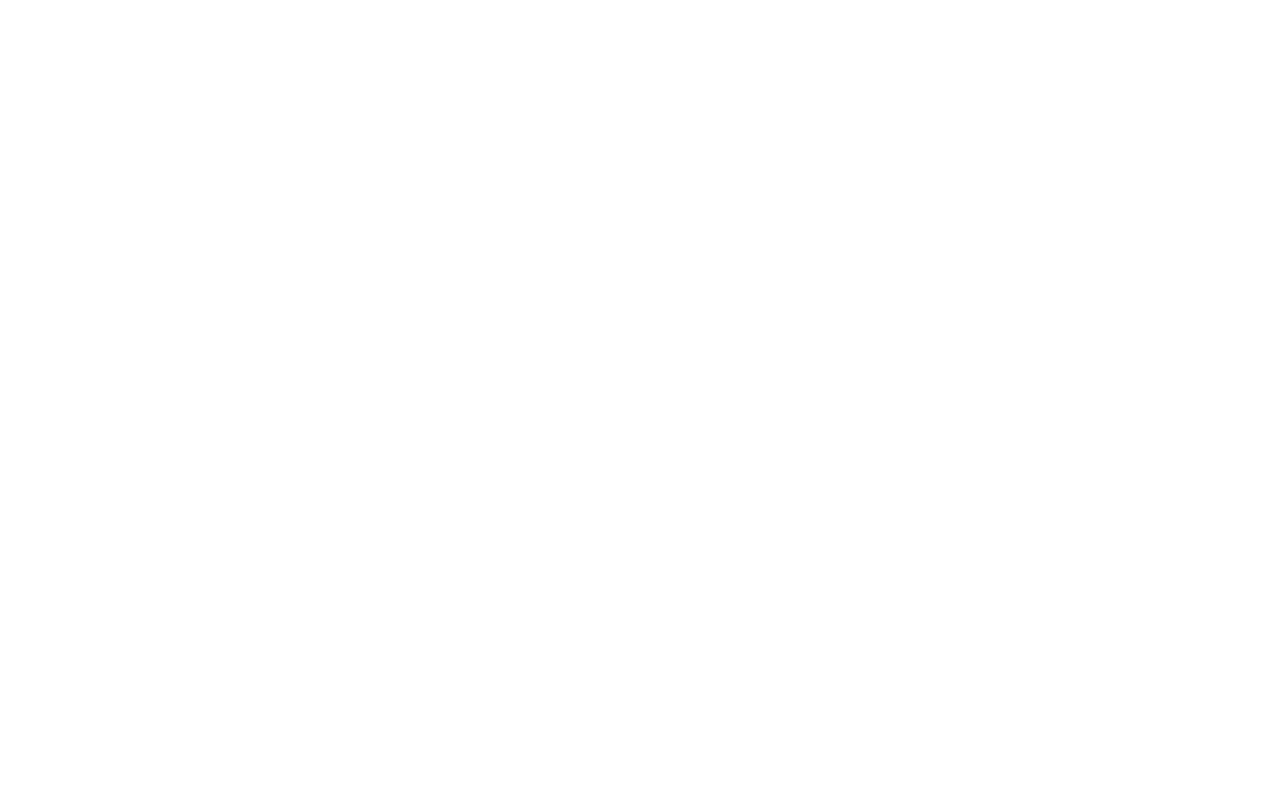
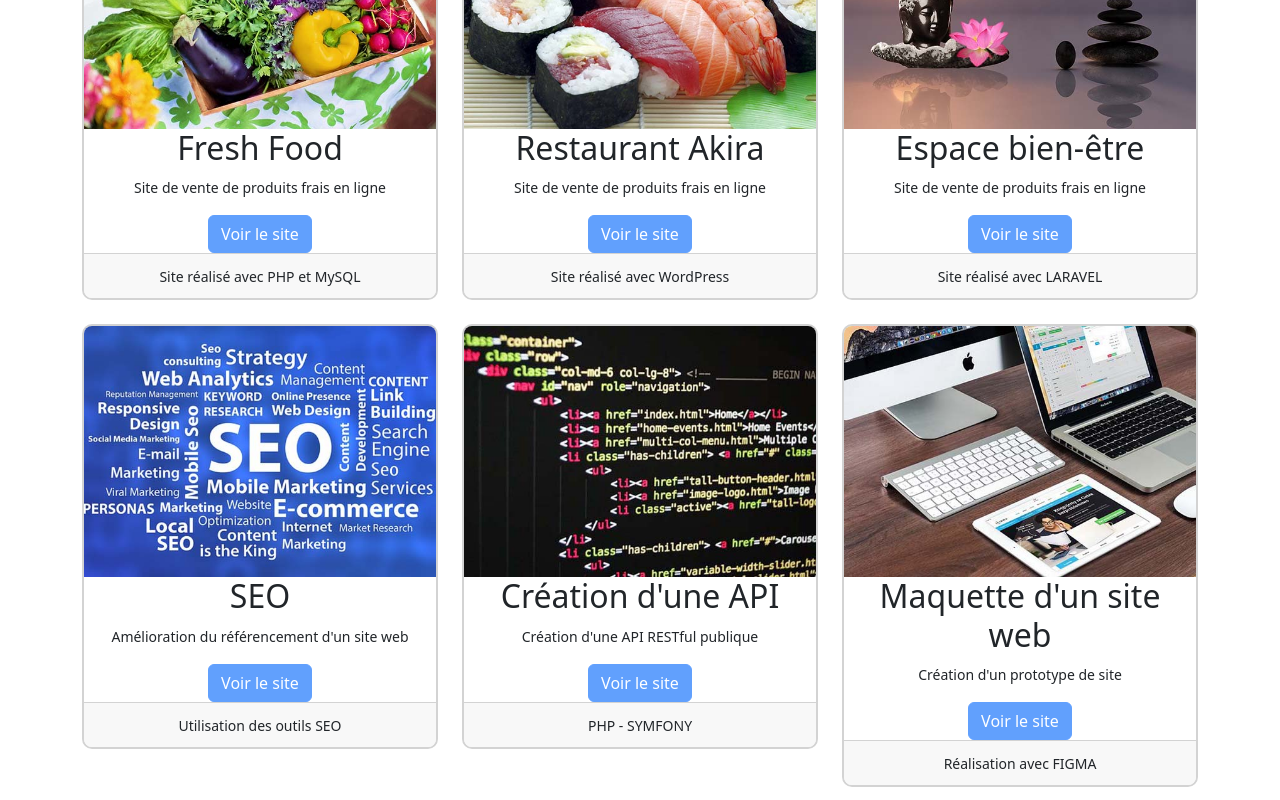
Before and after one commit to Corentin-pqt87/CEF-John-doe-portfolio, a React (Create React App) app: page /Realisation in a window 1280 px wide. Shown: the part 560-1360 px from the top of the page. Before the commit the page ends 800 px from the top, so only its background shows below. Built offline with nearby package versions, Linux system fonts and the light colour scheme.

Commit message:
Realisation : titre + contenue

```diff
--- a/src/pages/Realisation.jsx
+++ b/src/pages/Realisation.jsx
@@ -1,7 +1,125 @@
+// Style
+import '../style/style.css';
+import '../style/Realisation.css';
+
+// Images
+import coder from '../asset/img/portfolio/coder.jpg';
+import EspaceBienEtre from '../asset/img/portfolio/espace-bien-etre.jpg';
+import FreshFood from '../asset/img/portfolio/fresh-food.jpg';
+import restaurantAkira from '../asset/img/portfolio/restaurant-japonais.jpg';
+import seo from '../asset/img/portfolio/seo.jpg';
+import screens from '../asset/img/portfolio/screens.jpg';
+
 export default function Realisation() {
   return (
-    <div>
-      <h1>Bienvenue sur la page des réalisations</h1>
+    <div className="Realisation">
+        <div id="header"></div>
+
+        <div className='items-align-center justify-content-center text-center my-5 mx-auto'>
+            <div>
+                <h1>Portfolio</h1>
+                <p><small>Voici quelques-unes de mes réalisations.</small></p>
+                <hr class="border border-primary border-2 opacity-100 mx-auto" style={{ width: "35%" }} />
+            </div>
+
+            <div className='container my-5'>
+                <div className='row g-4 justify-content-center'>
+
+                    <div className='col-12 col-sm-6 col-md-4'>
+                        <div className='Exemple text-center'>
+                            <img src={FreshFood} alt="Fresh Food" className='img-fluid' />
+
+                            <h2>Fresh Food</h2>
+                            <p><small>Site de vente de produits frais en ligne</small></p>
+
+                            <button className='btn btn-primary' disabled>Voir le site</button>
+
+                            <div className='local-footer'>
+                                <small>Site réalisé avec PHP et MySQL</small>
+                            </div>
+                        </div>
+                    </div>
+
+                    <div className='col-12 col-sm-6 col-md-4'>
+                        <div className='Exemple text-center'>
+                            <img src={restaurantAkira} alt="Restaurant Akira" className='img-fluid' />
+
+                            <h2>Restaurant Akira</h2>
+                            <p><small>Site de vente de produits frais en ligne</small></p>
+
+                            <button className='btn btn-primary' disabled>Voir le site</button>
+
+                            <div className='local-footer'>
+                                <small>Site réalisé avec WordPress</small>
+                            </div>
+                        </div>
+                    </div>
+
+                    <div className='col-12 col-sm-6 col-md-4'>
+                        <div className='Exemple text-center'>
+                            <img src={EspaceBienEtre} alt="Espace bien-être" className='img-fluid' />
+
+                            <h2>Espace bien-être</h2>
+                            <p><small>Site de vente de produits frais en ligne</small></p>
+
+                            <button className='btn btn-primary' disabled>Voir le site</button>
+
+                            <div className='local-footer'>
+                                <small>Site réalisé avec LARAVEL</small>
+                            </div>
+                        </div>
+                    </div>
+
+                    <div className='col-12 col-sm-6 col-md-4'>
+                        <div className='Exemple text-center'>
+                            <img src={seo} alt="SEO" className='img-fluid' />
+
+                            <h2>SEO</h2>
+                            <p><small>Amélioration du référencement d'un site web</small></p>
+
+                            <button className='btn btn-primary' disabled>Voir le site</button>
+
+                            <div className='local-footer'>
+                                <small>Utilisation des outils SEO</small>
+                            </div>
+                        </div>
+                    </div>
+
+                    <div className='col-12 col-sm-6 col-md-4'>
+                        <div className='Exemple text-center'>
+                            <img src={coder} alt="Création d'une API" className='img-fluid' />
+
+                            <h2>Création d'une API</h2>
+                            <p><small>Création d'une API RESTful publique</small></p>
+
+                            <button className='btn btn-primary' disabled>Voir le site</button>
+
+                            <div className='local-footer'>
+                                <small>PHP - SYMFONY</small>
+                            </div>
+                        </div>
+                    </div>
+
+                    <div className='col-12 col-sm-6 col-md-4'>
+                        <div className='Exemple text-center'>
+                            <img src={screens} alt="Maquette d'un site" className='img-fluid' />
+
+                            <h2>Maquette d'un site web</h2>
+                            <p><small>Création d'un prototype de site</small></p>
+
+                            <button className='btn btn-primary' disabled>Voir le site</button>
+
+                            <div className='local-footer'>
+                                <small>Réalisation avec FIGMA</small>
+                            </div>
+                        </div>
+                    </div>
+
+                </div>
+            </div>
+
+        </div>
+
     </div>
   );
 }
--- /dev/null
+++ b/src/style/Realisation.css
@@ -0,0 +1,22 @@
+.Exemple {
+  border: 2px solid lightgray;
+  border-radius: 10px;
+  overflow: hidden;
+  transition: transform 0.3s;
+}
+.Exemple img {
+  width: 100%;
+}
+.Exemple .local-footer {
+  border-top: 1px solid lightgray;
+  background-color: rgb(248, 248, 248);
+  padding: 10px;
+}
+
+.Exemple:hover {
+  box-shadow: 0px 10px 15px lightgray;
+  transform: translateY(-5px);
+  transition: all 0.3s ease-in-out;
+}
+
+/*# sourceMappingURL=Realisation.css.map */
--- /dev/null
+++ b/src/style/Realisation.scss
@@ -0,0 +1,23 @@
+$border-radius: 10px;
+
+.Exemple {
+    border: 2px solid lightgray;
+    border-radius: $border-radius;
+    overflow: hidden;
+    transition: transform 0.3s;
+
+    img {
+        width: 100%;
+    }
+    .local-footer {
+        border-top: 1px solid lightgray; // seulement le top si nécessaire
+        background-color: rgb(248, 248, 248);
+        padding: 10px;
+    }
+
+}
+.Exemple:hover {
+        box-shadow: 0px 10px 15px lightgray;
+        transform: translateY(-5px);
+        transition: all 0.3s ease-in-out;
+    }
--- a/src/style/Service.css
+++ b/src/style/Service.css
@@ -5,4 +5,10 @@
   margin: 10px;*/
 }
 
+.option-service:hover {
+  box-shadow: 0px 10px 15px lightgray;
+  transform: translateY(-5px);
+  transition: all 0.3s ease-in-out;
+}
+
 /*# sourceMappingURL=Service.css.map */
--- a/src/style/Service.scss
+++ b/src/style/Service.scss
@@ -4,3 +4,8 @@
     /*padding: 20px;
     margin: 10px;*/
 }
+.option-service:hover {
+    box-shadow: 0px 10px 15px lightgray;
+    transform: translateY(-5px);
+    transition: all 0.3s ease-in-out;
+}
```
Also changed, not shown: 2 other files (tests, documents, lock files or other folders).
